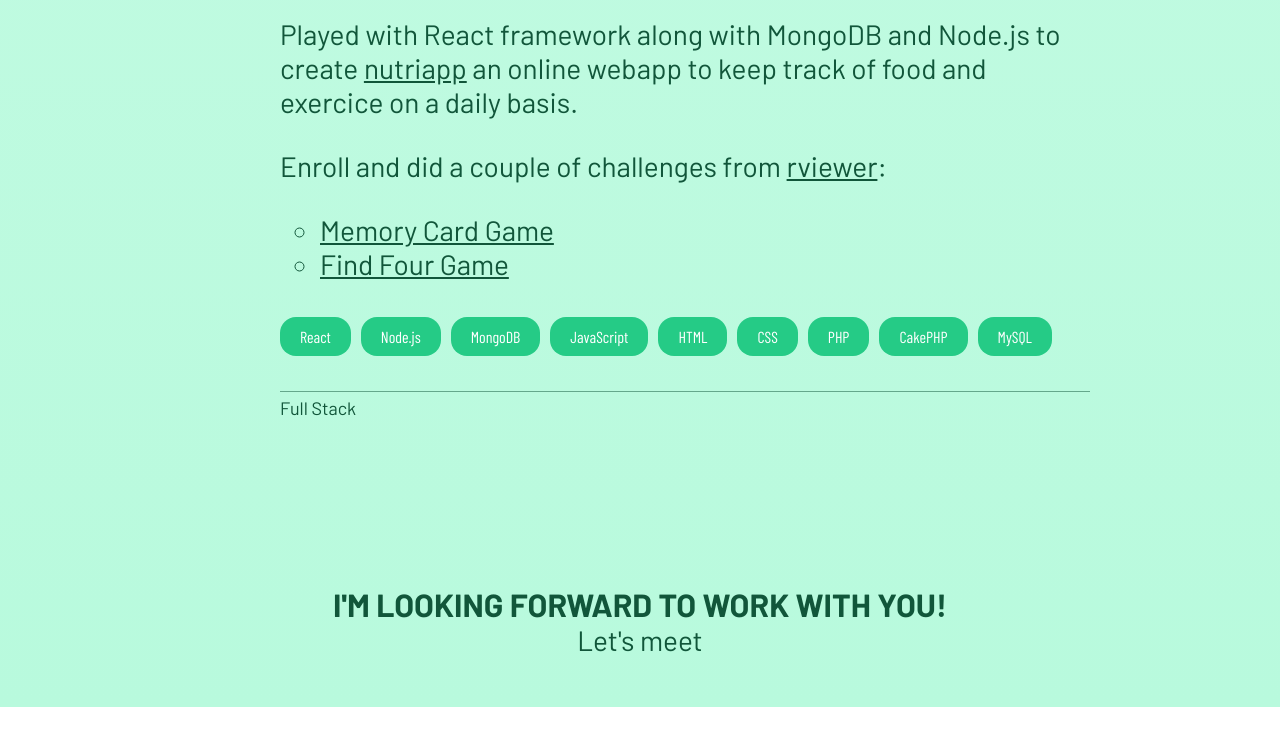
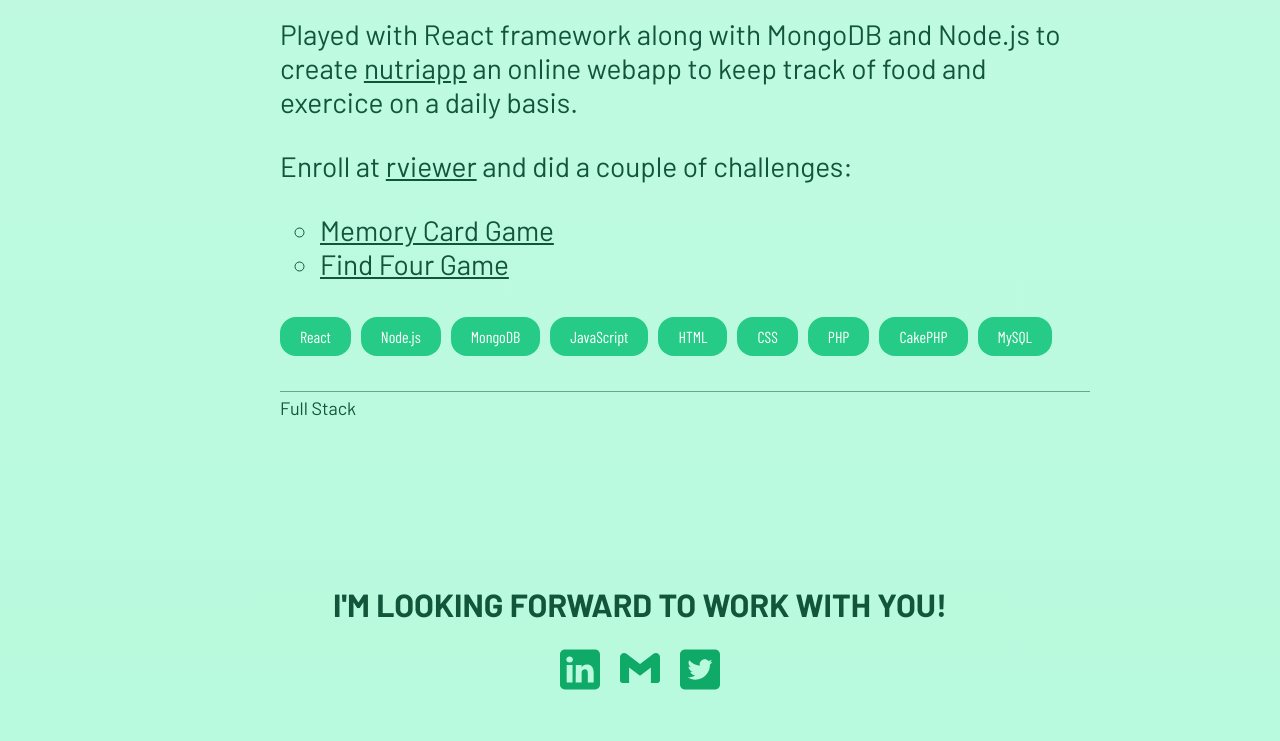
Before and after one commit to soymachine/portfolio, a website: page index.html in a window 1280 px wide. Shown: the part 5110-5851 px from the top of the page. Before the commit the page ends 5817 px from the top, so only its background shows below. Drawn offline with nearby package versions, Linux system fonts and the light colour scheme; a web font is replaced by a local one.

Commit message:
Ajuste footer

```diff
--- a/css/cv.css
+++ b/css/cv.css
@@ -560,6 +560,28 @@
     font-size: var(--fs-500);
 }
 
+.icons-list {
+    display: flex;
+    justify-content: center;
+    gap: 20px;
+    margin-top: 25px;
+}
+
+.icon {
+    width: 40px;
+    display: block;
+}
+
+.icon svg:hover {
+    fill:#25cb86;
+
+}
+
+.icon svg {
+    fill: #0fa968;
+    transition: all .5s linear;
+}
+
 
 @media (max-width: 1065px) {
     .home {
--- a/index.html
+++ b/index.html
@@ -44,7 +44,7 @@
                 </div>
                 <div class="pair">
                     <div class="contact-label">EMAIL</div>
-                    <div class="contact-description"><a href="ad">dani.moya.teruel@gmail.com</a></div>
+                    <div class="contact-description"><a href="mailto:dani.moya.teruel@gmail.com">dani.moya.teruel@gmail.com</a></div>
                 </div>
                 <div class="pair">
                     <div class="contact-label">ADRESS</div>
@@ -245,7 +245,7 @@
                      Played with React framework along with MongoDB and Node.js to create <a data-id="nutriapp" href="https://nutriapp.onrender.com/" target="_blank">nutriapp</a> an online webapp to keep track of food and exercice on a daily basis.
                     </p>
                     <p>
-                        Enroll and did a couple of challenges from <a data-id="rviewer" href="https://rviewer.io/">rviewer</a>:
+                        Enroll at <a data-id="rviewer" href="https://rviewer.io/">rviewer</a> and did a couple of challenges:
                         <ul>
                             <li><a data-id="memory" href="https://memory-game-p1ml.onrender.com/">Memory Card Game</a></li>
                             <li><a data-id="find-four" href="https://find-four-game.onrender.com/">Find Four Game</a></li>
@@ -270,7 +270,19 @@
     </div>
     <div class="cta-section">
         <h1>I'M LOOKING FORWARD TO WORK WITH YOU!</h1>
-        <p>Let's meet</p>
+        <div class="icons-list">
+            <a id="linkedin-icon" class="icon" href="https://www.linkedin.com/in/danimoya/" target="_blank">
+                <svg  height="100%" style="fill-rule:evenodd;clip-rule:evenodd;stroke-linejoin:round;stroke-miterlimit:2;" version="1.1" viewBox="0 0 512 512" width="100%" xml:space="preserve" xmlns="http://www.w3.org/2000/svg" xmlns:serif="http://www.serif.com/" xmlns:xlink="http://www.w3.org/1999/xlink"><title>Linkedin</title><path d="M449.446,0c34.525,0 62.554,28.03 62.554,62.554l0,386.892c0,34.524 -28.03,62.554 -62.554,62.554l-386.892,0c-34.524,0 -62.554,-28.03 -62.554,-62.554l0,-386.892c0,-34.524 28.029,-62.554 62.554,-62.554l386.892,0Zm-288.985,423.278l0,-225.717l-75.04,0l0,225.717l75.04,0Zm270.539,0l0,-129.439c0,-69.333 -37.018,-101.586 -86.381,-101.586c-39.804,0 -57.634,21.891 -67.617,37.266l0,-31.958l-75.021,0c0.995,21.181 0,225.717 0,225.717l75.02,0l0,-126.056c0,-6.748 0.486,-13.492 2.474,-18.315c5.414,-13.475 17.767,-27.434 38.494,-27.434c27.135,0 38.007,20.707 38.007,51.037l0,120.768l75.024,0Zm-307.552,-334.556c-25.674,0 -42.448,16.879 -42.448,39.002c0,21.658 16.264,39.002 41.455,39.002l0.484,0c26.165,0 42.452,-17.344 42.452,-39.002c-0.485,-22.092 -16.241,-38.954 -41.943,-39.002Z"/></svg>
+            </a>
+            <a id="email-icon" class="icon" href="href="mailto:dani.moya.teruel@gmail.com"">
+                <svg role="img" viewBox="0 0 24 24" xmlns="http://www.w3.org/2000/svg"><title>Gmail</title><path d="M24 5.457v13.909c0 .904-.732 1.636-1.636 1.636h-3.819V11.73L12 16.64l-6.545-4.91v9.273H1.636A1.636 1.636 0 0 1 0 19.366V5.457c0-2.023 2.309-3.178 3.927-1.964L5.455 4.64 12 9.548l6.545-4.91 1.528-1.145C21.69 2.28 24 3.434 24 5.457z"/></svg>
+            </a>
+            <a id="twitter-icon" class="icon" href="https://twitter.com/dmoyateruel" target="_blank">
+                <svg height="100%" style="fill-rule:evenodd;clip-rule:evenodd;stroke-linejoin:round;stroke-miterlimit:2;" version="1.1" viewBox="0 0 512 512" width="100%" xml:space="preserve" xmlns="http://www.w3.org/2000/svg" xmlns:serif="http://www.serif.com/" xmlns:xlink="http://www.w3.org/1999/xlink"><title>Twitter/X</title><path d="M448,512l-384,0c-35.328,0 -64,-28.672 -64,-64l0,-384c0,-35.328 28.672,-64 64,-64l384,0c35.328,0 64,28.672 64,64l0,384c0,35.328 -28.672,64 -64,64Zm-251.392,-125.952c120.704,0 186.752,-100.096 186.752,-186.752c0,-2.816 0,-5.632 -0.128,-8.448c12.8,-9.216 23.936,-20.864 32.768,-34.048c-11.776,5.248 -24.448,8.704 -37.76,10.368c13.568,-8.064 23.936,-20.992 28.928,-36.352c-12.672,7.552 -26.752,12.928 -41.728,15.872c-12.032,-12.8 -29.056,-20.736 -47.872,-20.736c-36.224,0 -65.664,29.44 -65.664,65.664c0,5.12 0.64,10.112 1.664,14.976c-54.528,-2.688 -102.912,-28.928 -135.296,-68.608c-5.632,9.728 -8.832,20.992 -8.832,33.024c0,22.784 11.648,42.88 29.184,54.656c-10.752,-0.384 -20.864,-3.328 -29.696,-8.192l0,0.896c0,31.744 22.656,58.368 52.608,64.384c-5.504,1.536 -11.264,2.304 -17.28,2.304c-4.224,0 -8.32,-0.384 -12.288,-1.152c8.32,26.112 32.64,45.056 61.312,45.568c-22.528,17.664 -50.816,28.16 -81.536,28.16c-5.248,0 -10.496,-0.256 -15.616,-0.896c28.928,18.432 63.488,29.312 100.48,29.312Z" id="Dark_Blue" style="fill-rule:nonzero;"/></svg>
+            </a>
+
+        </div>
+
     </div>
 </body>
 </html>
--- a/js/cv/index.js
+++ b/js/cv/index.js
@@ -449,7 +449,7 @@
           // If the element is visible
           if (entry.isIntersecting) {
             // Add the animation class
-            console.log(entry.target.dataset.id)
+
             if(    entry.target.dataset.id == 75
                 || entry.target.dataset.id == 80
                 || entry.target.dataset.id == 85
```
